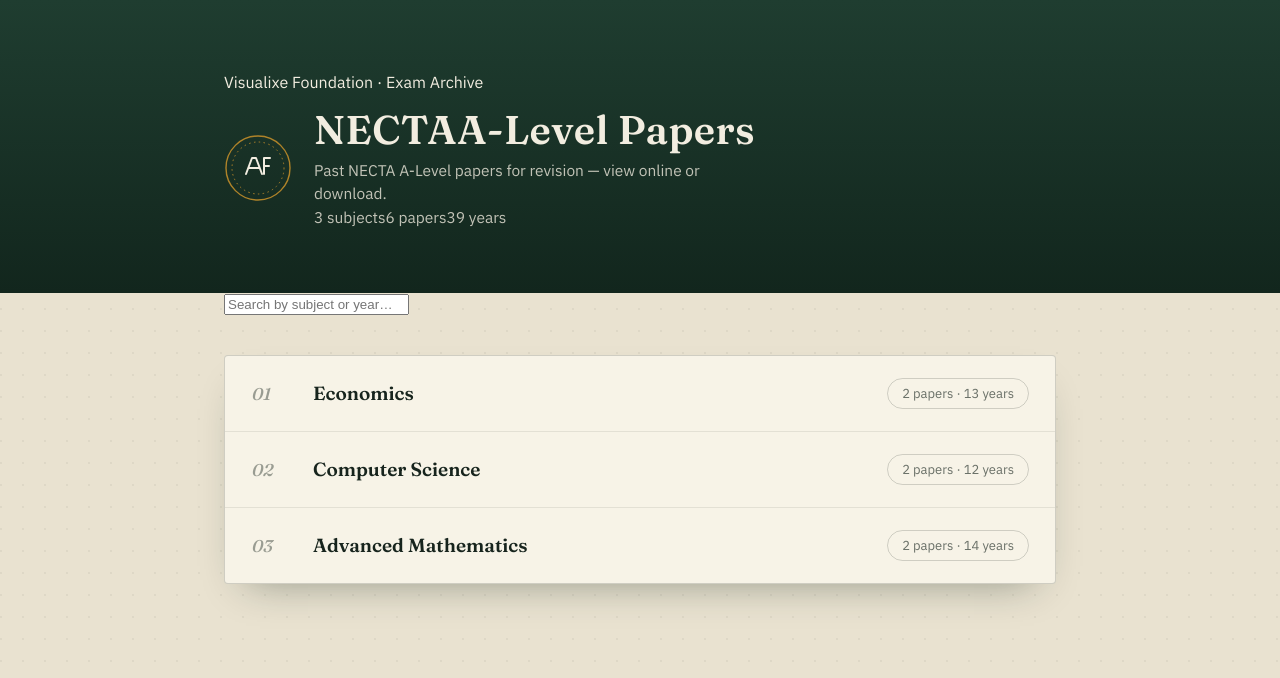
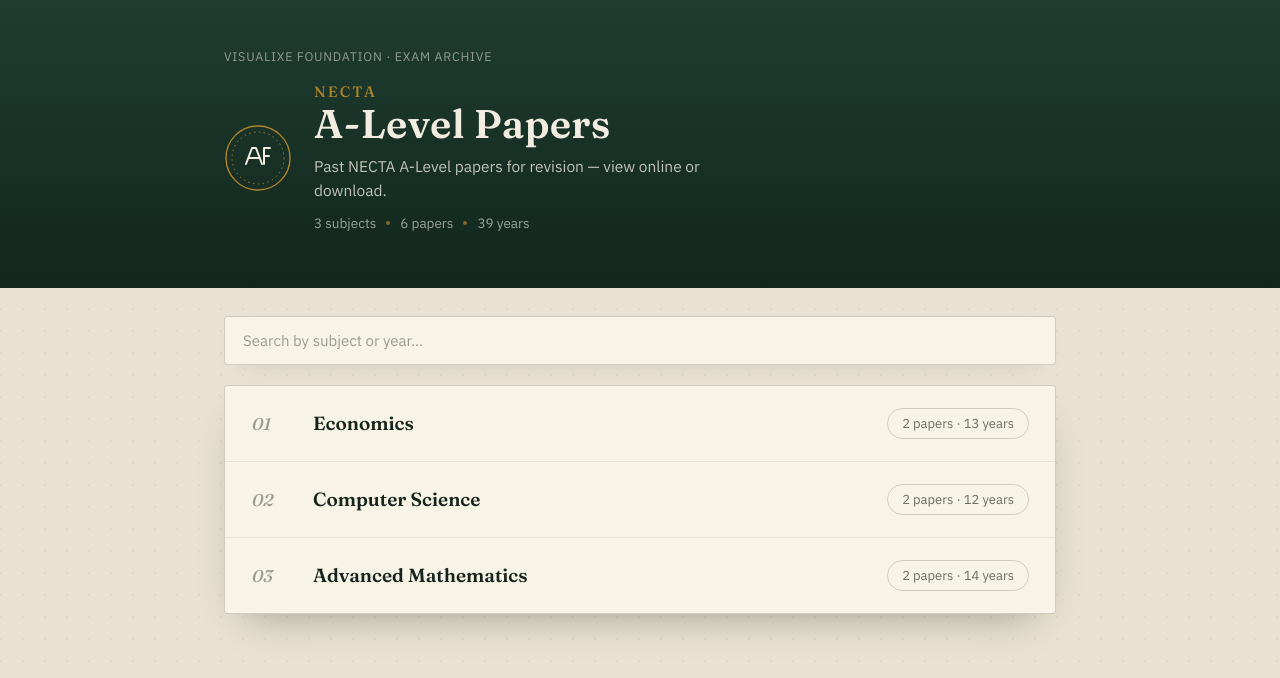
Before and after one commit to visualixefoundation/necta-exams, a Next.js app: page / in a window 1280 px wide. Shown: the top 678 px of the page. Built offline with nearby package versions, Linux system fonts and the light colour scheme.

Commit message:
Styles for upgraded header, stats, and search bar

```diff
--- a/app/globals.css
+++ b/app/globals.css
@@ -71,7 +71,7 @@
 .band {
   background: linear-gradient(180deg, var(--green-deep) 0%, var(--green-deep-2) 100%);
   color: #f2ede0;
-  padding: 56px 0 64px;
+  padding: 48px 0 56px;
   position: relative;
 }
 
@@ -90,6 +90,14 @@
     transparent 20px
   );
   opacity: 0;
+}
+
+.band-kicker {
+  font-size: 12.5px;
+  letter-spacing: 0.06em;
+  text-transform: uppercase;
+  color: rgba(242, 237, 224, 0.55);
+  margin: 0 0 20px;
 }
 
 .crumb {
@@ -125,18 +133,53 @@
 .masthead h1 {
   font-family: var(--font-display);
   font-weight: 600;
-  font-size: clamp(28px, 4.4vw, 40px);
   line-height: 1.08;
-  margin: 0 0 8px;
+  margin: 0 0 10px;
   letter-spacing: 0.01em;
+  display: flex;
+  flex-direction: column;
+  gap: 2px;
 }
 
-.masthead p {
-  margin: 0;
+.title-necta {
+  font-size: clamp(13px, 2vw, 15px);
+  font-weight: 500;
+  letter-spacing: 0.14em;
+  text-transform: uppercase;
+  color: var(--gold);
+}
+
+.title-main {
+  font-size: clamp(28px, 4.4vw, 40px);
+  font-weight: 600;
+  color: #f2ede0;
+}
+
+.masthead-lead {
+  margin: 0 0 12px;
   color: rgba(242, 237, 224, 0.78);
   font-size: 15.5px;
-  max-width: 46ch;
+  max-width: 42ch;
   line-height: 1.5;
+}
+
+.masthead-stats {
+  display: flex;
+  flex-wrap: wrap;
+  align-items: center;
+  gap: 8px 10px;
+  margin: 0;
+  font-size: 13.5px;
+  color: rgba(242, 237, 224, 0.62);
+}
+
+.stat-dot {
+  width: 4px;
+  height: 4px;
+  border-radius: 50%;
+  background: var(--gold);
+  opacity: 0.7;
+  display: inline-block;
 }
 
 .subject-kicker {
@@ -177,10 +220,50 @@
   display: inline-block;
 }
 
+/* ---------- Search ---------- */
+
+.search-bar {
+  margin: 28px 0 0;
+}
+
+.search-input {
+  width: 100%;
+  font-family: var(--font-body);
+  font-size: 15px;
+  padding: 14px 18px;
+  border: 1px solid var(--line);
+  border-radius: 4px;
+  background: var(--paper-card);
+  color: var(--ink);
+  box-shadow: 0 8px 24px -18px rgba(18, 38, 29, 0.35);
+  transition: border-color 0.15s ease, box-shadow 0.15s ease;
+}
+
+.search-input::placeholder {
+  color: var(--ink-faint);
+}
+
+.search-input:focus {
+  outline: none;
+  border-color: var(--ink-soft);
+  box-shadow: 0 8px 28px -16px rgba(18, 38, 29, 0.4);
+}
+
+.search-empty {
+  margin: 24px 0 0;
+  font-size: 15px;
+  color: var(--ink-soft);
+  text-align: center;
+  padding: 28px 16px;
+  background: var(--paper-card);
+  border: 1px solid var(--line-soft);
+  border-radius: 4px;
+}
+
 /* ---------- Register (home list) ---------- */
 
 .register {
-  margin: 40px auto 64px;
+  margin: 20px auto 64px;
   position: relative;
   z-index: 2;
 }
@@ -345,7 +428,7 @@
 
 @media (max-width: 620px) {
   .band {
-    padding: 40px 0 52px;
+    padding: 36px 0 44px;
   }
 
   .masthead {
```
